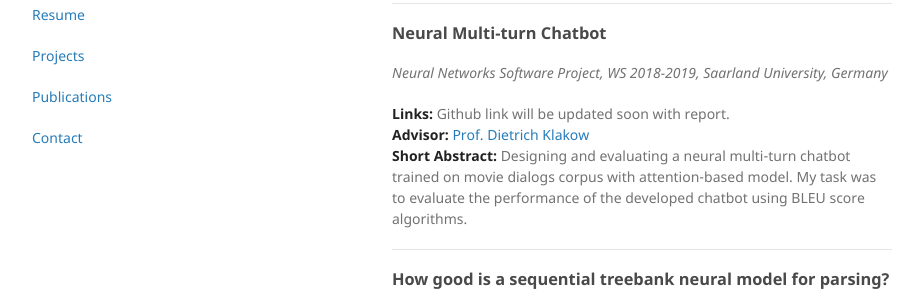
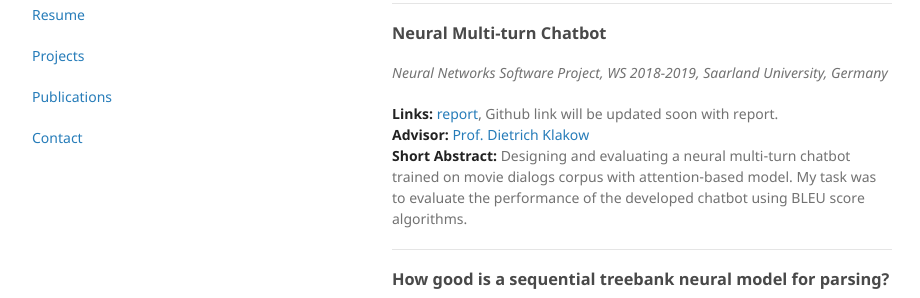
Before and after one commit to SouravDutta91/souravdutta91.github.io, a Jekyll site: the page built from projects.md, in a window 1280 px wide and 990 px high. Shown: the part 404-702 px from the top of the window, without its empty margins (178-1098 px from the left). Built offline with Jekyll 4.4.1, drawn with Linux system fonts in a browser that asks for light colours; our own code applies the rules of GitHub Pages for plain Markdown files.

Commit message:
NN project report link added

```diff
--- a/projects.md
+++ b/projects.md
@@ -21,7 +21,7 @@ __Short Abstract:__ Analyzing if we can find new words referring to similar word
 ### Neural Multi-turn Chatbot
 _Neural Networks Software Project, WS 2018-2019, Saarland University, Germany_
 
-__Links:__ Github link will be updated soon with report.
+__Links:__ [report](https://drive.google.com/open?id=1ekobAE0Y2j491FFGKI7xT_F1SQO9aL67), Github link will be updated soon with report.
 __Advisor:__ [Prof. Dietrich Klakow](https://www.lsv.uni-saarland.de/?id=38)
 __Short Abstract:__ Designing and evaluating a neural multi-turn chatbot trained on movie dialogs corpus with attention-based model. My task was to evaluate the performance of the developed chatbot using BLEU score algorithms.
 
```
